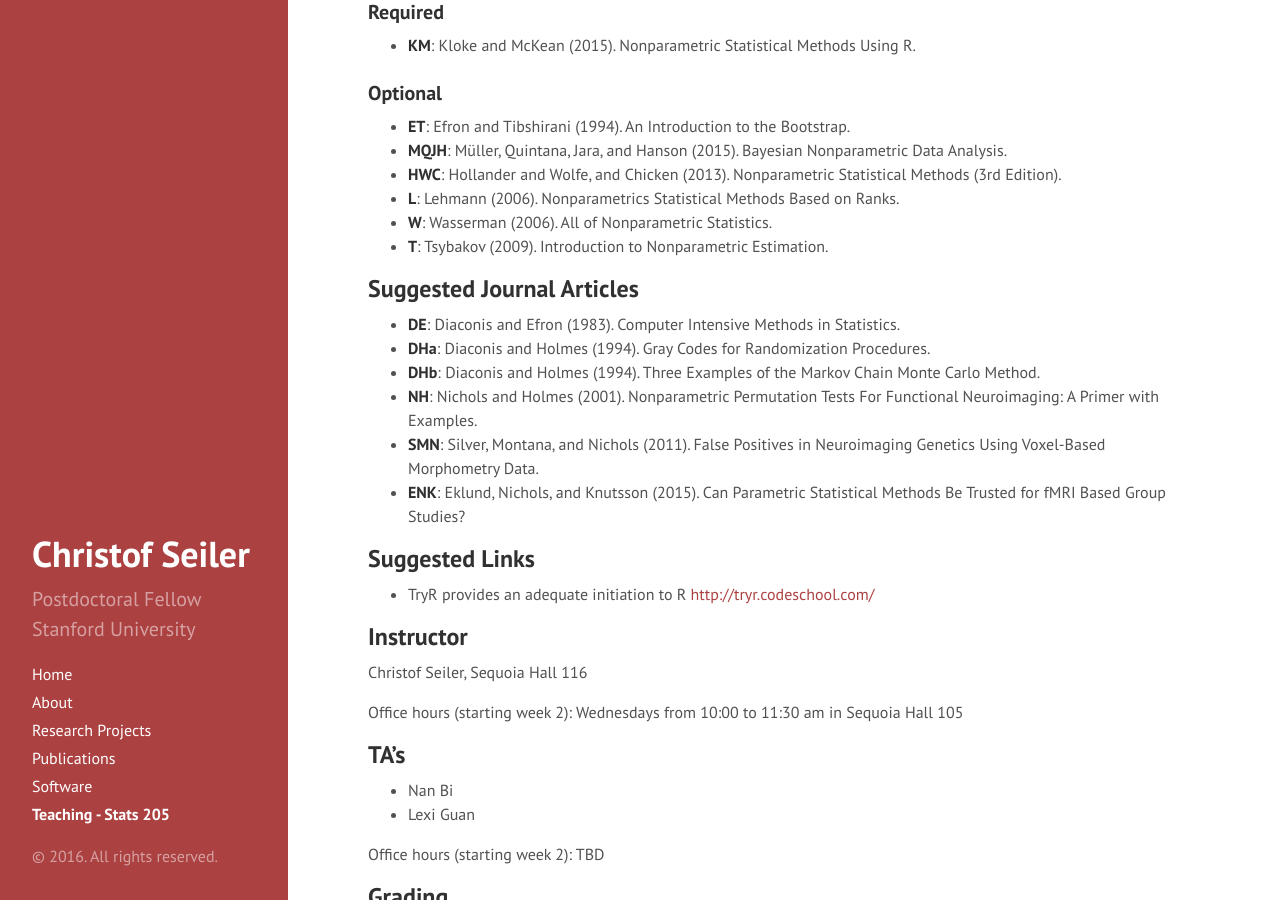
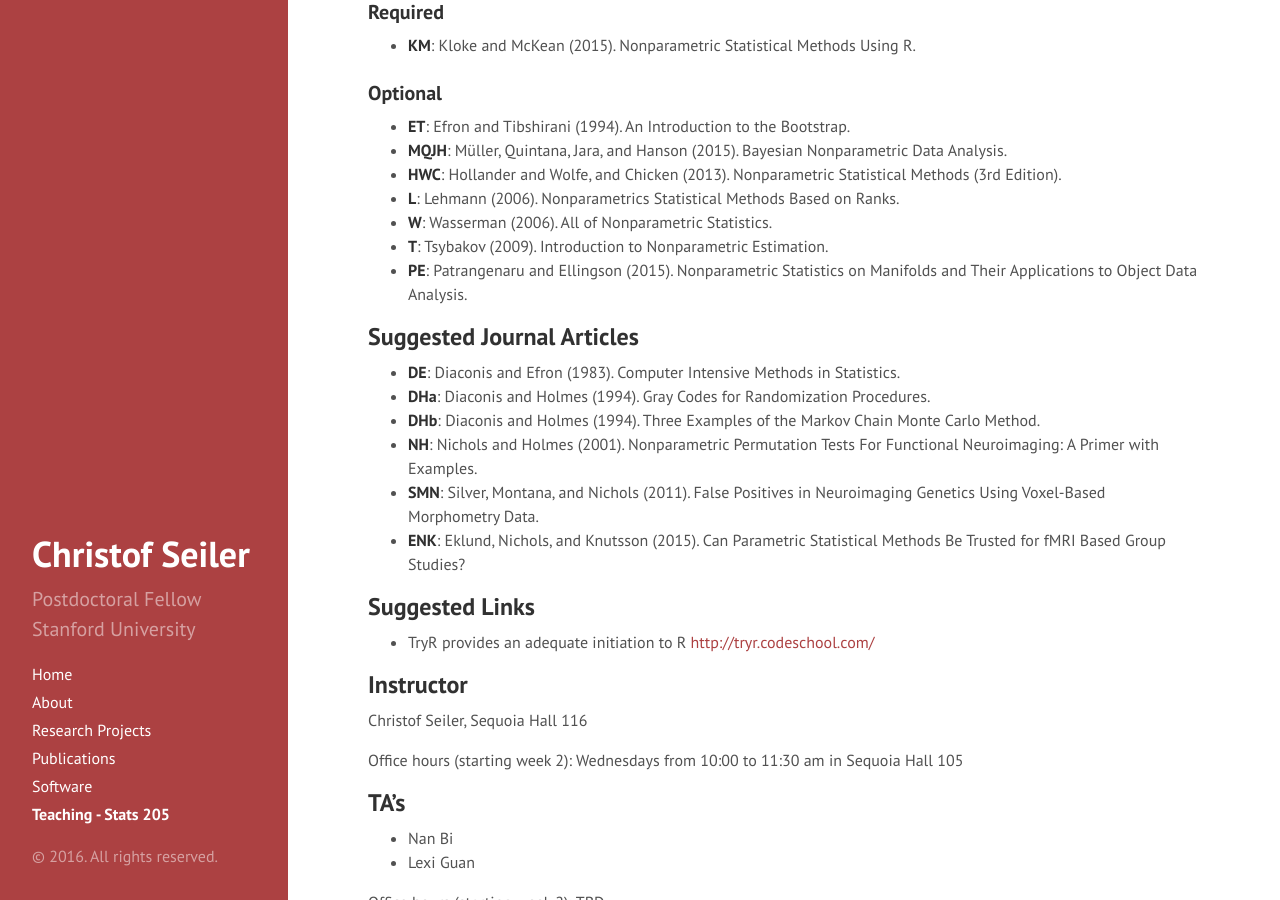
Before and after one commit to ChristofSeiler/ChristofSeiler.github.io, a Jekyll site: the page built from stats205.md, in a window 1280 px wide and 900 px high, scrolled down 361 px. Built offline with Jekyll 4.4.1, drawn with Linux system fonts in a browser that asks for light colours.

Commit message:
added optional textbook

```diff
--- a/stats205.md
+++ b/stats205.md
@@ -20,6 +20,7 @@ Nonparametric analogs of the one- and two-sample t-tests and analysis of varianc
 * **L**: Lehmann (2006). Nonparametrics Statistical Methods Based on Ranks.
 * **W**: Wasserman (2006). All of Nonparametric Statistics.
 * **T**: Tsybakov (2009). Introduction to Nonparametric Estimation.
+* **PE**: Patrangenaru and Ellingson (2015). Nonparametric Statistics on Manifolds and Their Applications to Object Data Analysis.
 
 ## Suggested Journal Articles
 * **DE**: Diaconis and Efron (1983). Computer Intensive Methods in Statistics.
```
